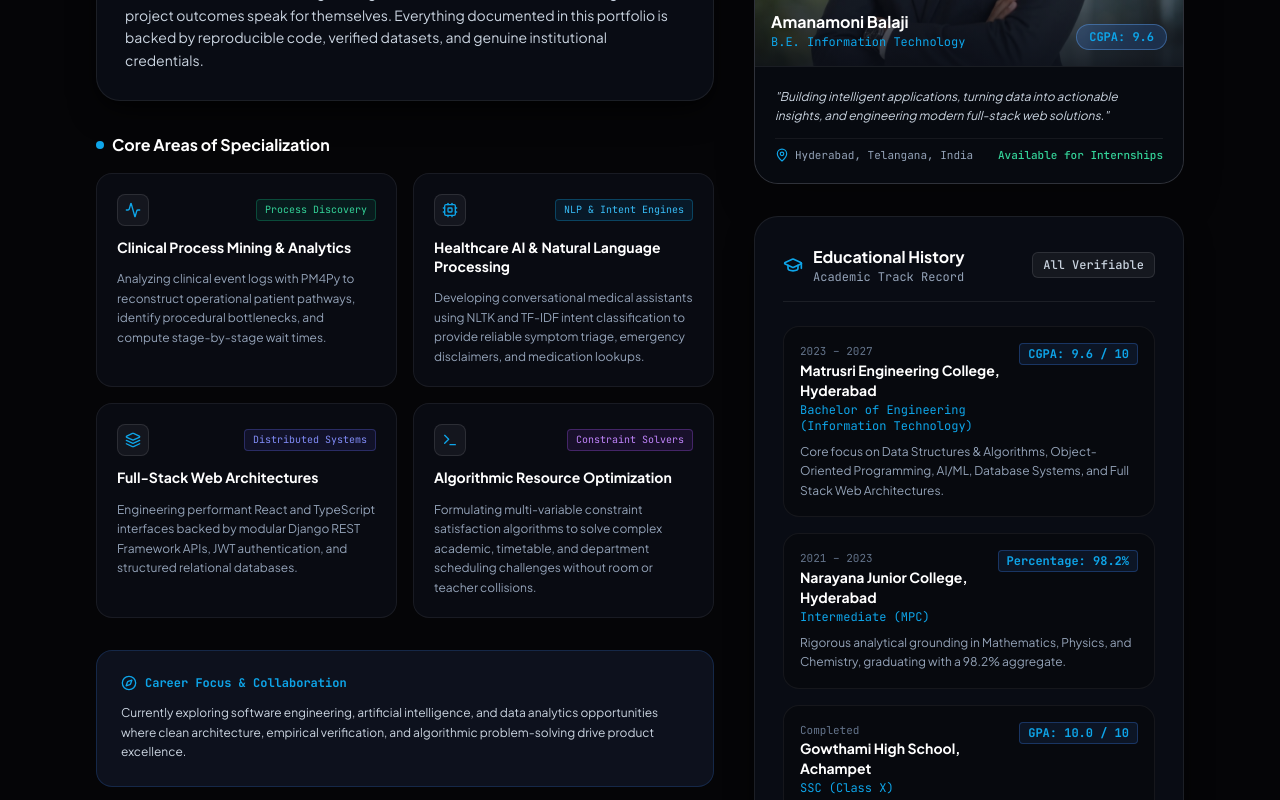
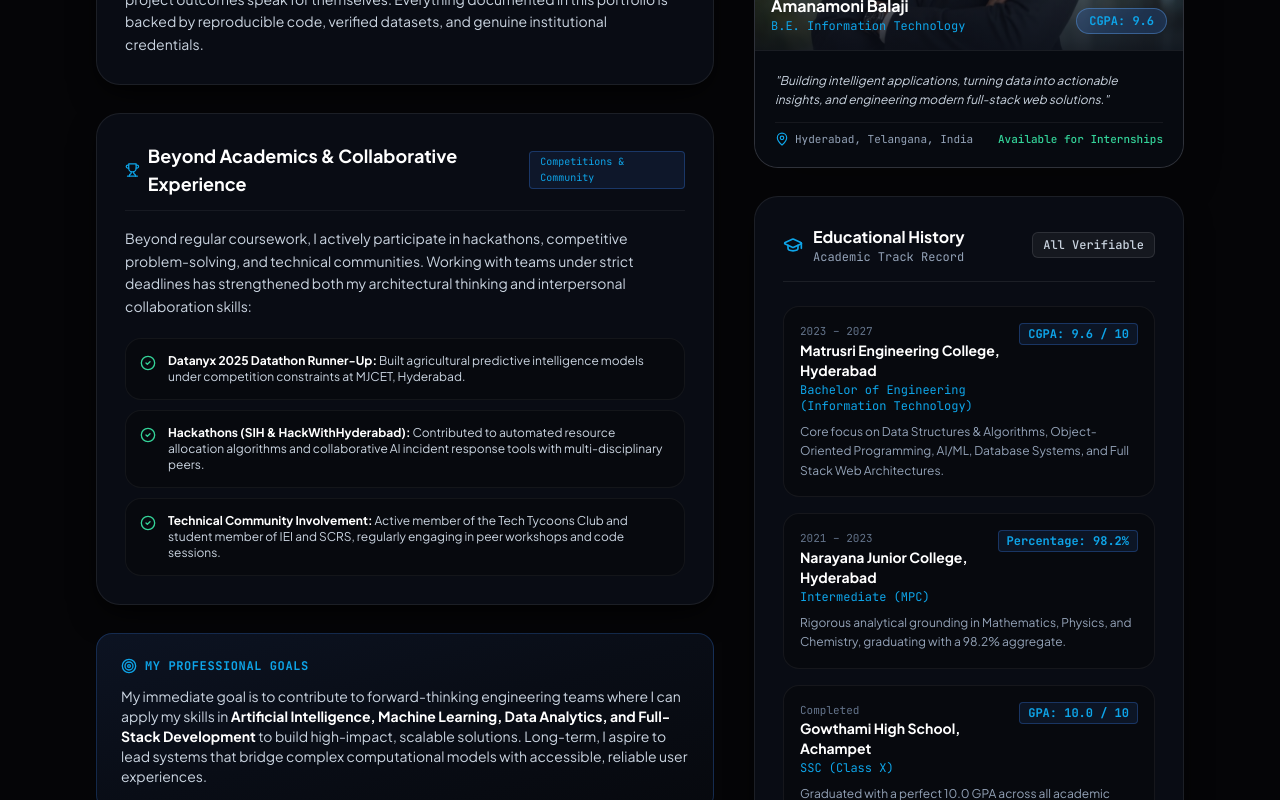
Before and after one commit to Amanamoni-Balaji/Personal-Portfolio, a React (Vite) app: page /about in a window 1280 px wide. Shown: the part 1020-1820 px from the top of the page. Built offline with nearby package versions, Linux system fonts and the light colour scheme.

Commit message:
refactor(about): remove redundant specialization cards and add balanced collaborative experience and goals sections

```diff
--- a/src/pages/About.jsx
+++ b/src/pages/About.jsx
@@ -4,67 +4,19 @@ import { Link } from 'react-router-dom';
 import {
   GraduationCap,
   Award,
-  BookOpen,
-  Code2,
-  Terminal,
-  Compass,
-  FileCheck,
-  CheckCircle2,
-  ExternalLink,
+  Trophy,
   ArrowRight,
   Sparkles,
-  Activity,
-  Cpu,
-  Layers,
-  FileText,
-  Calendar,
   MapPin,
-  ShieldCheck
+  CheckCircle2,
+  Users,
+  Target
 } from 'lucide-react';
 import BlurFade from '../components/BlurFade';
 import { portfolioData } from '../data/portfolioData';
 
 export default function About() {
   const { personal } = portfolioData;
-
-  const corePillars = [
-    {
-      title: "Clinical Process Mining & Analytics",
-      tag: "Process Discovery",
-      icon: Activity,
-      color: "emerald",
-      borderClass: "hover:border-emerald-500/40 hover:shadow-[0_0_25px_rgba(16,185,129,0.15)]",
-      badgeClass: "bg-emerald-500/10 text-emerald-400 border-emerald-500/30",
-      description: "Analyzing clinical event logs with PM4Py to reconstruct operational patient pathways, identify procedural bottlenecks, and compute stage-by-stage wait times."
-    },
-    {
-      title: "Healthcare AI & Natural Language Processing",
-      tag: "NLP & Intent Engines",
-      icon: Cpu,
-      color: "sky",
-      borderClass: "hover:border-sky-500/40 hover:shadow-[0_0_25px_rgba(14,165,233,0.15)]",
-      badgeClass: "bg-sky-500/10 text-sky-400 border-sky-500/30",
-      description: "Developing conversational medical assistants using NLTK and TF-IDF intent classification to provide reliable symptom triage, emergency disclaimers, and medication lookups."
-    },
-    {
-      title: "Full-Stack Web Architectures",
-      tag: "Distributed Systems",
-      icon: Layers,
-      color: "indigo",
-      borderClass: "hover:border-indigo-500/40 hover:shadow-[0_0_25px_rgba(99,102,241,0.15)]",
-      badgeClass: "bg-indigo-500/10 text-indigo-400 border-indigo-500/30",
-      description: "Engineering performant React and TypeScript interfaces backed by modular Django REST Framework APIs, JWT authentication, and structured relational databases."
-    },
-    {
-      title: "Algorithmic Resource Optimization",
-      tag: "Constraint Solvers",
-      icon: Terminal,
-      color: "violet",
-      borderClass: "hover:border-purple-500/40 hover:shadow-[0_0_25px_rgba(168,85,247,0.15)]",
-      badgeClass: "bg-purple-500/10 text-purple-400 border-purple-500/30",
-      description: "Formulating multi-variable constraint satisfaction algorithms to solve complex academic, timetable, and department scheduling challenges without room or teacher collisions."
-    }
-  ];
 
   const quickStats = [
     { label: "Academic CGPA", value: "9.6 / 10", note: "Matrusri Eng College" },
@@ -74,8 +26,8 @@ export default function About() {
   ];
 
   return (
-    <div className="pt-28 pb-24 px-4 sm:px-6 lg:px-8 max-w-6xl mx-auto space-y-16">
-      {/* Editorial Header with BlurFade */}
+    <div className="pt-28 pb-24 px-4 sm:px-6 lg:px-8 max-w-6xl mx-auto space-y-14">
+      {/* 1. Header with First-Person Personal Introduction */}
       <BlurFade delay={0.05} className="border-b border-editorial-line pb-8 space-y-4">
         <div className="inline-flex items-center gap-2 px-3 py-1 rounded-full bg-blue-500/10 border border-blue-500/30 text-accent-sky text-xs font-mono font-semibold tracking-wider uppercase">
           <Sparkles className="w-3.5 h-3.5" />
@@ -92,7 +44,7 @@ export default function About() {
         </p>
       </BlurFade>
 
-      {/* Quick Stats Grid */}
+      {/* 2. Academic and Professional Highlights */}
       <BlurFade delay={0.1}>
         <div className="grid grid-cols-2 md:grid-cols-4 gap-4">
           {quickStats.map((stat, idx) => (
@@ -110,15 +62,18 @@ export default function About() {
         </div>
       </BlurFade>
 
-      {/* Main Narrative & Portrait Grid */}
+      {/* 3. Main Narrative & Profile Grid */}
       <div className="grid grid-cols-1 lg:grid-cols-12 gap-10 items-start">
-        {/* Left Column: Narrative & Technical Focus */}
-        <div className="lg:col-span-7 space-y-8 text-sm text-ink-300 leading-relaxed font-normal">
+        {/* Left Column: Background, Beyond Academics & Professional Goals */}
+        <div className="lg:col-span-7 space-y-7 text-sm text-ink-300 leading-relaxed font-normal">
+
+          {/* Card 1: My Background & Engineering Approach */}
           <BlurFade delay={0.15}>
             <div className="p-7 rounded-3xl bg-[#0b0e17]/90 border border-white/[0.08] space-y-4 shadow-elevated">
               <div className="flex items-center justify-between border-b border-white/[0.06] pb-3">
-                <h2 className="text-base sm:text-lg font-bold text-white font-sans">
-                  My Background &amp; Engineering Approach
+                <h2 className="text-base sm:text-lg font-bold text-white font-sans flex items-center gap-2">
+                  <span className="w-2 h-2 rounded-full bg-accent-sky" />
+                  <span>My Background &amp; Engineering Approach</span>
                 </h2>
                 <span className="px-2.5 py-0.5 rounded text-[10px] font-mono bg-emerald-500/10 text-emerald-400 border border-emerald-500/30">
                   Verified 9.6 CGPA
@@ -128,7 +83,7 @@ export default function About() {
                 As an Information Technology undergraduate at <strong>Matrusri Engineering College, Hyderabad</strong> (maintaining a cumulative <strong>9.6 / 10 CGPA</strong>), my technical approach is rooted in building solutions that are practical, efficient, and genuinely useful to people.
               </p>
               <p className="leading-relaxed text-ink-300">
-                Through my academic coursework and four industry internships, I've worked across the full development stack—from analyzing clinical patient workflows in <strong>CareFlow</strong> and engineering medical triage chat engines in <strong>MediAssist AI</strong>, to building automated timetable constraint solvers in <strong>TimeTrackers (SIH)</strong> and deep learning plant pathology models in <strong>Agro_Guardian</strong>.
+                Through my academic coursework and four industry internships, I've worked across the full software lifecycle—from analyzing clinical patient workflows in <strong>CareFlow</strong> and engineering medical triage chat engines in <strong>MediAssist AI</strong>, to building automated timetable constraint solvers in <strong>TimeTrackers (SIH)</strong> and deep learning plant pathology models in <strong>Agro_Guardian</strong>.
               </p>
               <p className="leading-relaxed text-ink-300">
                 I believe in continuous learning, writing clean maintainable code, and letting real project outcomes speak for themselves. Everything documented in this portfolio is backed by reproducible code, verified datasets, and genuine institutional credentials.
@@ -136,60 +91,64 @@ export default function About() {
             </div>
           </BlurFade>
 
-          {/* Core Technical Pillars (Bento Style) */}
-          <BlurFade delay={0.2} className="space-y-4">
-            <h3 className="text-base font-bold text-white font-sans flex items-center gap-2">
-              <span className="w-2 h-2 rounded-full bg-accent-sky" />
-              <span>Core Areas of Specialization</span>
-            </h3>
-            <div className="grid grid-cols-1 sm:grid-cols-2 gap-4">
-              {corePillars.map((item, idx) => {
-                const Icon = item.icon;
-                return (
-                  <div
-                    key={idx}
-                    className={`p-5 rounded-2xl bg-[#0a0d16]/80 border border-white/[0.07] transition-all space-y-3 ${item.borderClass}`}
-                  >
-                    <div className="flex items-center justify-between">
-                      <div className="w-8 h-8 rounded-lg bg-white/5 border border-white/10 flex items-center justify-center text-white">
-                        <Icon className="w-4 h-4 text-accent-sky" />
-                      </div>
-                      <span className={`text-[10px] font-mono px-2 py-0.5 rounded border ${item.badgeClass}`}>
-                        {item.tag}
-                      </span>
-                    </div>
-                    <h4 className="text-sm font-bold text-white font-sans leading-snug">
-                      {item.title}
-                    </h4>
-                    <p className="text-xs text-ink-400 leading-relaxed font-sans">
-                      {item.description}
-                    </p>
-                  </div>
-                );
-              })}
+          {/* Card 2: Beyond Academics & Collaborative Impact */}
+          <BlurFade delay={0.2}>
+            <div className="p-7 rounded-3xl bg-[#0b0e17]/90 border border-white/[0.08] space-y-4 shadow-elevated">
+              <div className="flex items-center justify-between border-b border-white/[0.06] pb-3">
+                <h2 className="text-base sm:text-lg font-bold text-white font-sans flex items-center gap-2">
+                  <Trophy className="w-4 h-4 text-accent-sky" />
+                  <span>Beyond Academics &amp; Collaborative Experience</span>
+                </h2>
+                <span className="px-2.5 py-0.5 rounded text-[10px] font-mono bg-blue-500/10 text-accent-sky border border-blue-500/30">
+                  Competitions &amp; Community
+                </span>
+              </div>
+              <p className="leading-relaxed text-ink-300">
+                Beyond regular coursework, I actively participate in hackathons, competitive problem-solving, and technical communities. Working with teams under strict deadlines has strengthened both my architectural thinking and interpersonal collaboration skills:
+              </p>
+              <div className="space-y-2.5 pt-1">
+                <div className="p-3.5 rounded-2xl bg-[#07090e] border border-white/[0.05] flex items-start gap-3 text-xs text-ink-300">
+                  <CheckCircle2 className="w-4 h-4 text-emerald-400 shrink-0 mt-0.5" />
+                  <span>
+                    <strong className="text-white">Datanyx 2025 Datathon Runner-Up:</strong> Built agricultural predictive intelligence models under competition constraints at MJCET, Hyderabad.
+                  </span>
+                </div>
+                <div className="p-3.5 rounded-2xl bg-[#07090e] border border-white/[0.05] flex items-start gap-3 text-xs text-ink-300">
+                  <CheckCircle2 className="w-4 h-4 text-emerald-400 shrink-0 mt-0.5" />
+                  <span>
+                    <strong className="text-white">Hackathons (SIH &amp; HackWithHyderabad):</strong> Contributed to automated resource allocation algorithms and collaborative AI incident response tools with multi-disciplinary peers.
+                  </span>
+                </div>
+                <div className="p-3.5 rounded-2xl bg-[#07090e] border border-white/[0.05] flex items-start gap-3 text-xs text-ink-300">
+                  <CheckCircle2 className="w-4 h-4 text-emerald-400 shrink-0 mt-0.5" />
+                  <span>
+                    <strong className="text-white">Technical Community Involvement:</strong> Active member of the Tech Tycoons Club and student member of IEI and SCRS, regularly engaging in peer workshops and code sessions.
+                  </span>
+                </div>
+              </div>
             </div>
           </BlurFade>
 
-          {/* Career Target & Collaboration Callout */}
+          {/* Card 3: My Professional Goals */}
           <BlurFade delay={0.25}>
-            <div className="p-6 rounded-2xl bg-[#0d111d] border border-blue-500/20 space-y-3">
-              <div className="flex items-center gap-2 text-accent-sky text-xs font-mono font-bold">
-                <Compass className="w-4 h-4" />
-                <span>Career Focus &amp; Collaboration</span>
+            <div className="p-6 rounded-2xl bg-gradient-to-br from-[#0c1322] via-[#090d16] to-[#07090e] border border-blue-500/25 space-y-3 shadow-sm">
+              <div className="flex items-center gap-2 text-accent-sky text-xs font-mono font-bold uppercase tracking-wider">
+                <Target className="w-4 h-4" />
+                <span>My Professional Goals</span>
               </div>
-              <p className="text-xs text-ink-300 leading-relaxed">
-                Currently exploring software engineering, artificial intelligence, and data analytics opportunities where clean architecture, empirical verification, and algorithmic problem-solving drive product excellence.
+              <p className="text-xs sm:text-sm text-ink-300 leading-relaxed font-sans">
+                My immediate goal is to contribute to forward-thinking engineering teams where I can apply my skills in <strong className="text-white">Artificial Intelligence, Machine Learning, Data Analytics, and Full-Stack Development</strong> to build high-impact, scalable solutions. Long-term, I aspire to lead systems that bridge complex computational models with accessible, reliable user experiences.
               </p>
             </div>
           </BlurFade>
+
         </div>
 
         {/* Right Column: Portrait Card & Academic Track Record */}
-        <div className="lg:col-span-5 space-y-8">
+        <div className="lg:col-span-5 space-y-7">
           {/* Executive Portrait Card */}
-          <BlurFade delay={0.2}>
+          <BlurFade delay={0.15}>
             <div className="rounded-3xl bg-[#0b0e17] border border-white/15 overflow-hidden shadow-2xl group/portrait relative">
-              {/* Subtle top glow bar */}
               <div className="absolute top-0 inset-x-0 h-1 bg-gradient-to-r from-blue-500 via-indigo-500 to-sky-400 z-10" />
 
               <div className="relative aspect-[4/3.8] overflow-hidden bg-black">
@@ -203,7 +162,6 @@ export default function About() {
                 </picture>
                 <div className="absolute inset-0 bg-gradient-to-t from-[#0b0e17] via-transparent to-transparent opacity-85" />
 
-                {/* Floating pill tags on portrait */}
                 <div className="absolute top-4 left-4">
                   <span className="px-2.5 py-1 rounded-full text-[10px] font-mono bg-black/60 backdrop-blur-md text-emerald-400 border border-emerald-500/40 flex items-center gap-1.5">
                     <span className="w-1.5 h-1.5 rounded-full bg-emerald-400 animate-pulse" />
@@ -238,7 +196,7 @@ export default function About() {
           </BlurFade>
 
           {/* Academic History Timeline */}
-          <BlurFade delay={0.25}>
+          <BlurFade delay={0.2}>
             <div className="rounded-3xl bg-[#0b0e17]/90 border border-white/[0.08] p-6 sm:p-7 space-y-6 shadow-elevated">
               <div className="flex items-center justify-between pb-4 border-b border-white/[0.08]">
                 <div className="flex items-center gap-2.5">
@@ -280,7 +238,7 @@ export default function About() {
               <div className="pt-2">
                 <Link
                   to="/contact"
-                  className="btn-primary w-full text-xs py-3 rounded-xl shadow-md"
+                  className="btn-primary w-full text-xs py-3 rounded-xl shadow-md inline-flex items-center justify-center gap-2"
                 >
                   <span>Initiate Discussion</span>
                   <ArrowRight className="w-3.5 h-3.5" />
```
